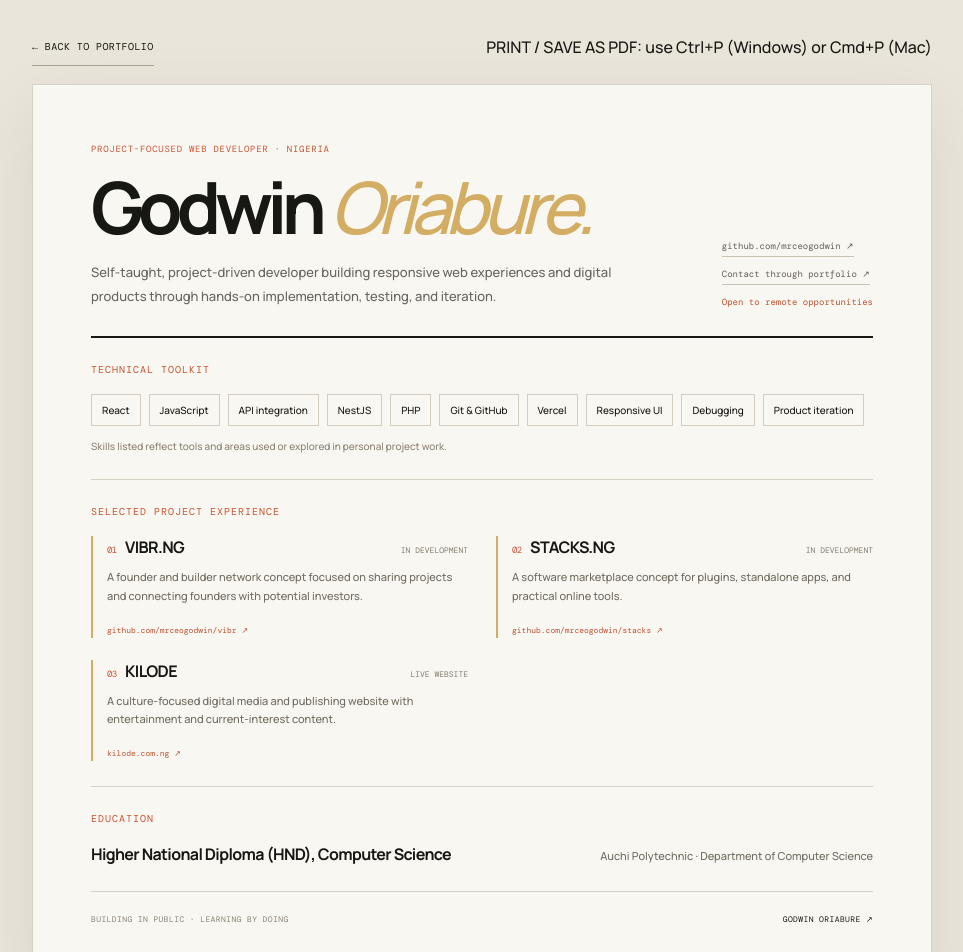
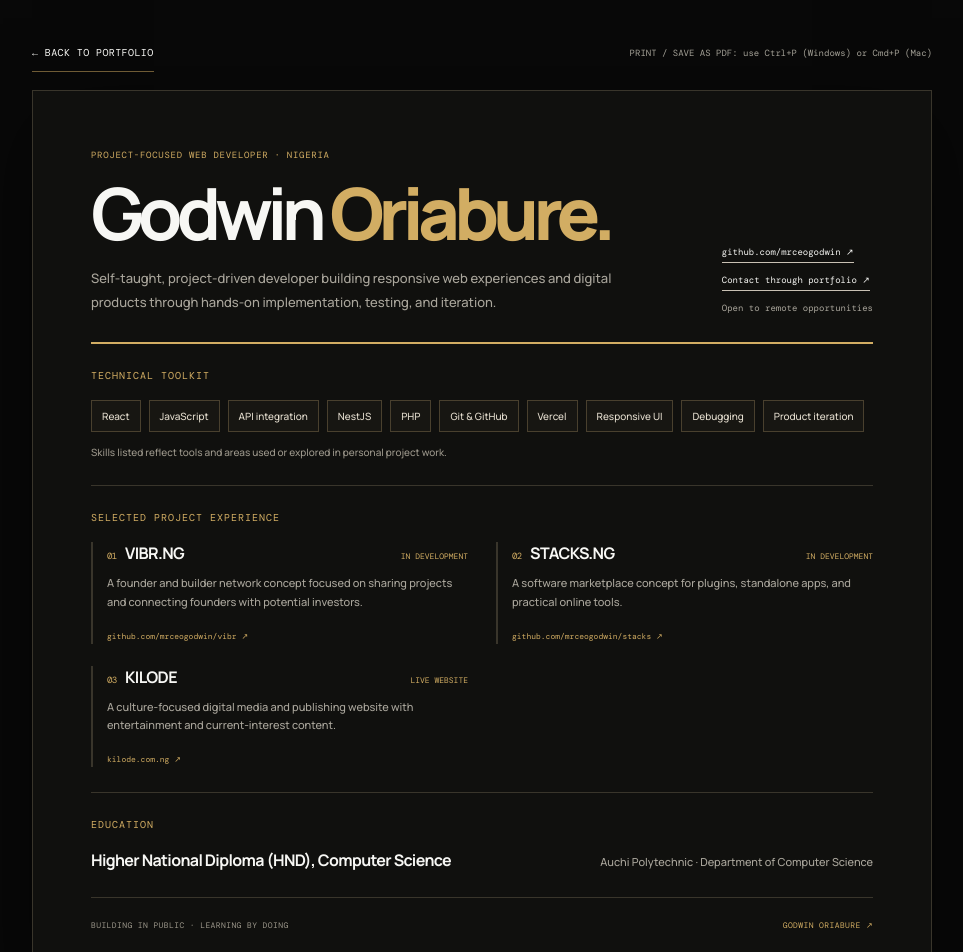
Before and after one commit to mrceogodwin/designbygodwin, a Next.js app: page /resume in a window 1280 px wide. Shown: the top 952 px of the page, without its empty margins (158-1121 px from the left). Built offline with nearby package versions, Linux system fonts and the light colour scheme; a web font is replaced by a local one.

Commit message:
Match resume page to black and gold portfolio branding

```diff
--- a/app/brand-overrides.css
+++ b/app/brand-overrides.css
@@ -378,3 +378,46 @@ button,a{-webkit-tap-highlight-color:transparent}
  *,*::before,*::after{scroll-behavior:auto!important;animation-duration:.01ms!important;animation-iteration-count:1!important;transition-duration:.01ms!important}
  .project-preview-video{animation:none!important}
 }
+
+/* Matching resume page: same dark canvas, white type and restrained gold details. */
+.resume-page{background:#080808!important;color:#f7f7f4!important;padding:34px 20px 70px!important}
+.resume-toolbar a{border-color:#6f5b35!important;color:#f7f7f4!important}
+.resume-toolbar a:hover{color:#d2ad63!important}
+.resume-toolbar span{font:9px var(--mono)!important;color:#a3a096!important}
+.resume-sheet{background:#10100e!important;color:#f7f7f4!important;border:1px solid #39352b!important;box-shadow:0 25px 80px #0008!important}
+.resume-header{border-color:#d2ad63!important}
+.resume-eyebrow,.resume-block>h2{color:#d2ad63!important}
+.resume-header h1 em{font-family:var(--sans)!important;color:#d2ad63!important;font-style:normal!important;font-weight:800!important}
+.resume-summary,.resume-contact span{color:#aaa69c!important}
+.resume-contact a{color:#f7f7f4!important}
+.resume-contact a:hover{color:#d2ad63!important}
+.resume-block{border-color:#39352b!important}
+.resume-skills span{border-color:#49402e!important;background:#171612!important;color:#e6dfd0!important}
+.resume-note-text{color:#9c978b!important}
+.resume-project{border-color:#39352b!important}
+.resume-project-heading h3 span,.resume-project-heading small{color:#d2ad63!important}
+.resume-project p{color:#aaa69c!important}
+.resume-project>a{color:#d2ad63!important}
+.resume-education h3{color:#f7f7f4!important}
+.resume-education p{color:#aaa69c!important}
+.resume-footer{color:#9c978b!important}
+.resume-footer a{color:#d2ad63!important}
+@media(max-width:620px){
+ .resume-page{padding:18px 10px 35px!important}
+ .resume-toolbar{align-items:flex-start;flex-direction:column}
+ .resume-toolbar span{line-height:1.7}
+ .resume-sheet{padding:24px 19px!important}
+}
+@media print{
+ html,body{background:#fff!important;color:#111!important}
+ .resume-page{background:#fff!important;color:#111!important;padding:0!important}
+ .resume-toolbar{display:none!important}
+ .resume-sheet{width:100%!important;max-width:none!important;box-shadow:none!important;border:0!important;background:#fff!important;color:#111!important;padding:0!important}
+ .resume-header{border-color:#111!important}
+ .resume-eyebrow,.resume-block>h2,.resume-project-heading h3 span,.resume-project-heading small,.resume-project>a,.resume-footer a{color:#8b6a2b!important}
+ .resume-summary,.resume-contact span,.resume-project p,.resume-education p,.resume-note-text,.resume-footer{color:#444!important}
+ .resume-contact a,.resume-education h3{color:#111!important}
+ .resume-block{border-color:#ddd!important}
+ .resume-skills span{background:#fff!important;border-color:#ddd!important;color:#111!important}
+ .resume-project{break-inside:avoid}
+}
```
